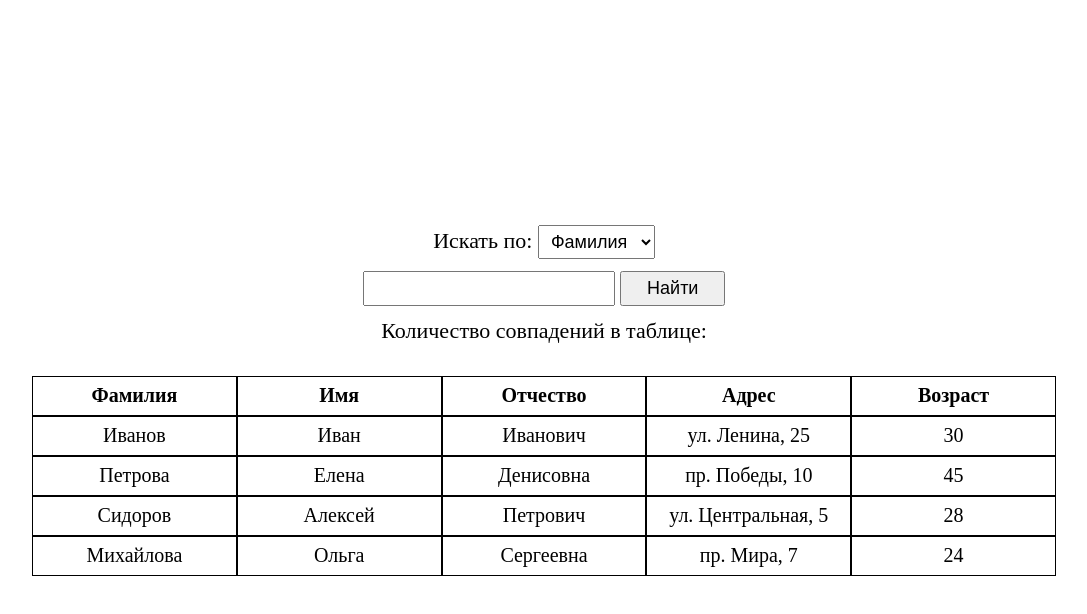
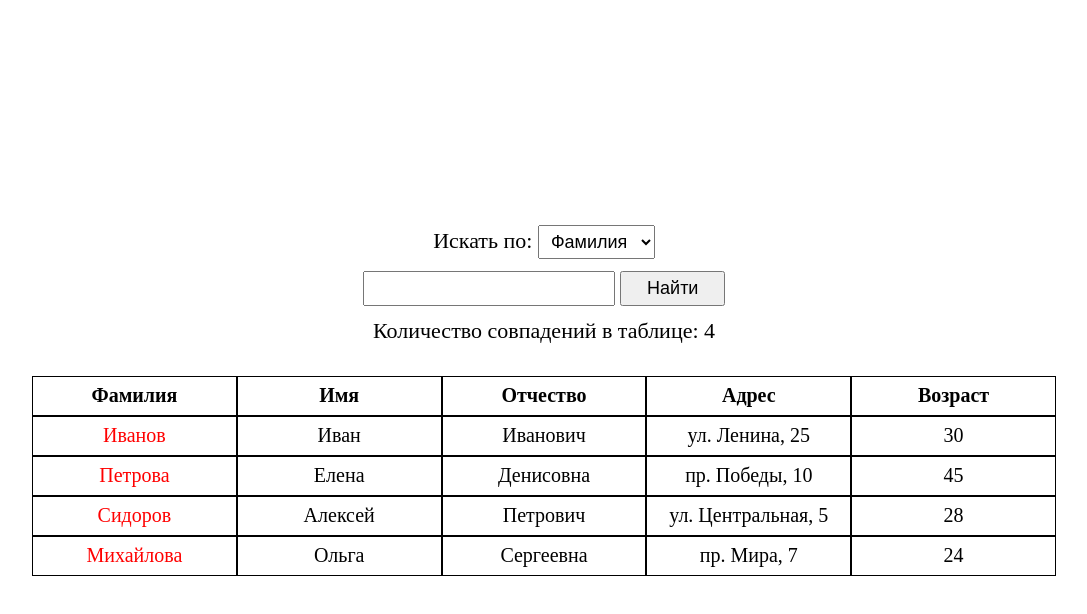
Before and after one commit to elena-karelina/Test-Shift-Lab, a plain HTML site: page page/index.html in a window 1280 px wide. Both pictures are taken after a click on the button "Найти". Shown: the whole page, without its empty margins (96-1183 px from the left). Drawn offline with Linux system fonts and the light colour scheme.

Commit message:
column search

```diff
--- a/page/index.html
+++ b/page/index.html
@@ -20,7 +20,7 @@
                 </select>
             </div>
             <div>
-                <input type="text" id="name">
+                <input type="text" id="substr">
                 <button>Найти</button>
             </div>
             <div><span>Количество совпадений в таблице: <span id="quantity"> </span></span> </div>
--- /dev/null
+++ b/page/script.js
@@ -0,0 +1,34 @@
+const searchInput = document.getElementById('substr');
+const select = document.querySelector('.search select');
+const allCells=document.querySelectorAll('.table .cell')
+const searchButton = document.querySelector('.search button');
+const quantity=document.getElementById('quantity');
+
+function handleSearchButtonClick() {
+    const selectValue = select.value;
+    const cells = document.querySelectorAll('.table .cell[data-header="' + selectValue + '"]');
+    let totalMatches = 0;
+
+    const searchValue = searchInput.value.toLowerCase();
+
+
+    allCells.forEach(function(cell) {
+        cell.style.color = 'initial';
+    });
+
+    cells.forEach(function(cell) {
+        const cellText = cell.textContent.toLowerCase();
+        if (cellText.includes(searchValue)) {
+            cell.style.color = 'red';
+            totalMatches += 1;
+        }
+    });
+
+
+    if (totalMatches==0)
+        quantity.textContent = "ничего не найдено";
+    else
+        quantity.textContent = totalMatches;
+}
+
+searchButton.addEventListener('click', handleSearchButtonClick);
--- a/page/style.css
+++ b/page/style.css
@@ -48,6 +48,10 @@ button{
     padding: 5px;
 }
 @media (max-width: 420px) {
+    body{
+        height: auto;
+        padding-top: 20px;
+    }
     .row{
         grid-template-columns: 100%;
         grid-auto-rows: minmax(50px, auto);
@@ -63,7 +67,5 @@ button{
         margin-bottom: 5px;
         font-style: italic;
         font-weight: 550;
-
     }
-
 }
```
